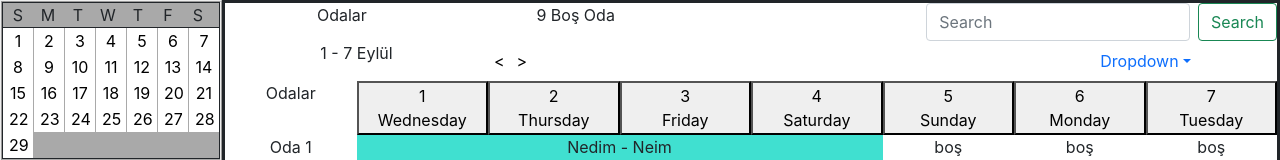
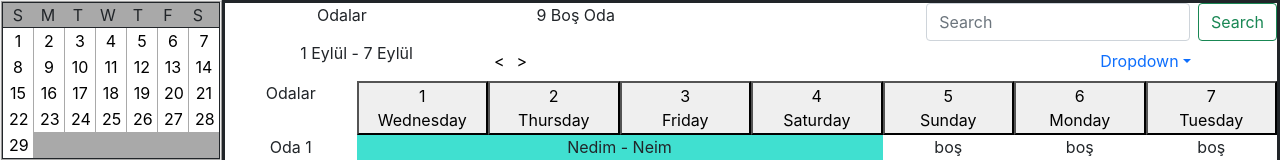
Before and after one commit to NedimRamicevic/booking-app, a React (Create React App) app: page / in a window 1280 px wide. Shown: the top 160 px of the page. Built offline with nearby package versions, Linux system fonts and the light colour scheme.

Commit message:
headerpartiallydone

```diff
--- a/src/components/schedule/Datepicker.js
+++ b/src/components/schedule/Datepicker.js
@@ -3,12 +3,15 @@ import React from 'react'
 function Datepicker({dateChanger,dateInterval}) {
     const list = [ "Ocak", "Şubat", "MArt", "Nisan", "Mayıs", "Haziran",
     "Temmuz", "Ağustos", "Eylül", "Ekim", "Kasım", "Aralık" ]
-    let interval = dateInterval
-    console.log("datepickerr",dateInterval)
+    let interval =  new Date(`${dateInterval.getMonth() + 1}/ ${dateInterval.getDate()}/${dateInterval.getFullYear()}`)
+
+    let x = new Date(`${dateInterval.getMonth() + 1}/ ${dateInterval.getDate()}/${dateInterval.getFullYear()}`)
+    x.setDate(x.getDate() +6)
+
     return (
         <div className="datePicker">
         <div className="dayinterval">
-            <text>{interval.getDate()} - {interval.getDate() + 6} {list[interval.getMonth()]}</text>
+            <text>{interval.getDate()} {list[interval.getMonth()]} - {x.getDate()} {list[x.getMonth()]}</text>
         </div>
         <div className="weekintervalpicker">
             <button onClick={x => dateChanger("<")}>{"<"}</button>
--- a/src/components/schedule/Schedule.js
+++ b/src/components/schedule/Schedule.js
@@ -40,9 +40,7 @@ function Schedule() {
         console.log("msadasdasd")
         if (inputchar === ">") {
             let x = dateInterval
-            console.log(x)
             x.setDate(x.getDate() +7)
-            console.log("x bukadar basittt", x)
             setdateInterval(prev =>(x))
             setodalar(prev =>(
                 prev.filter(i => (dateInterval.getDate() <= (new Date(i.gün1)).getDate() & dateInterval.getDate() < (new Date(i.gün1)).getDate() + 7))
@@ -52,19 +50,22 @@ function Schedule() {
             let x = dateInterval
             x.setDate(x.getDate() - 7)
             setdateInterval(prev =>(x))
+            console.log("interval",dateInterval)
+            console.log("object",x)
             setodalar(prev =>(
-                prev.filter(i => (dateInterval.getDate() <= (new Date(i.gün1)).getDate() & dateInterval.getDate() < (new Date(i.gün1)).getDate() + 7))
+                prev.filter(i => (x.getDate() <= (new Date(i.gün1)).getDate() & x.getDate() < (new Date(i.gün1)).getDate() + 7))
             ))
         }
 
     }
-    console.log("dateintervakssls", dateInterval)
     useEffect(() => {
+
         setodalar(prev =>(
             prev.filter(i => (dateInterval.getDate() <= (new Date(i.gün1)).getDate() & dateInterval.getDate() < (new Date(i.gün1)).getDate() + 7))
-        ))
+            ))
 
-    }, [])
+        }, [])
+        console.log("dateintervakssls", odalar)
     return (
         <div className="schedule">
             <Navbar/>
```
